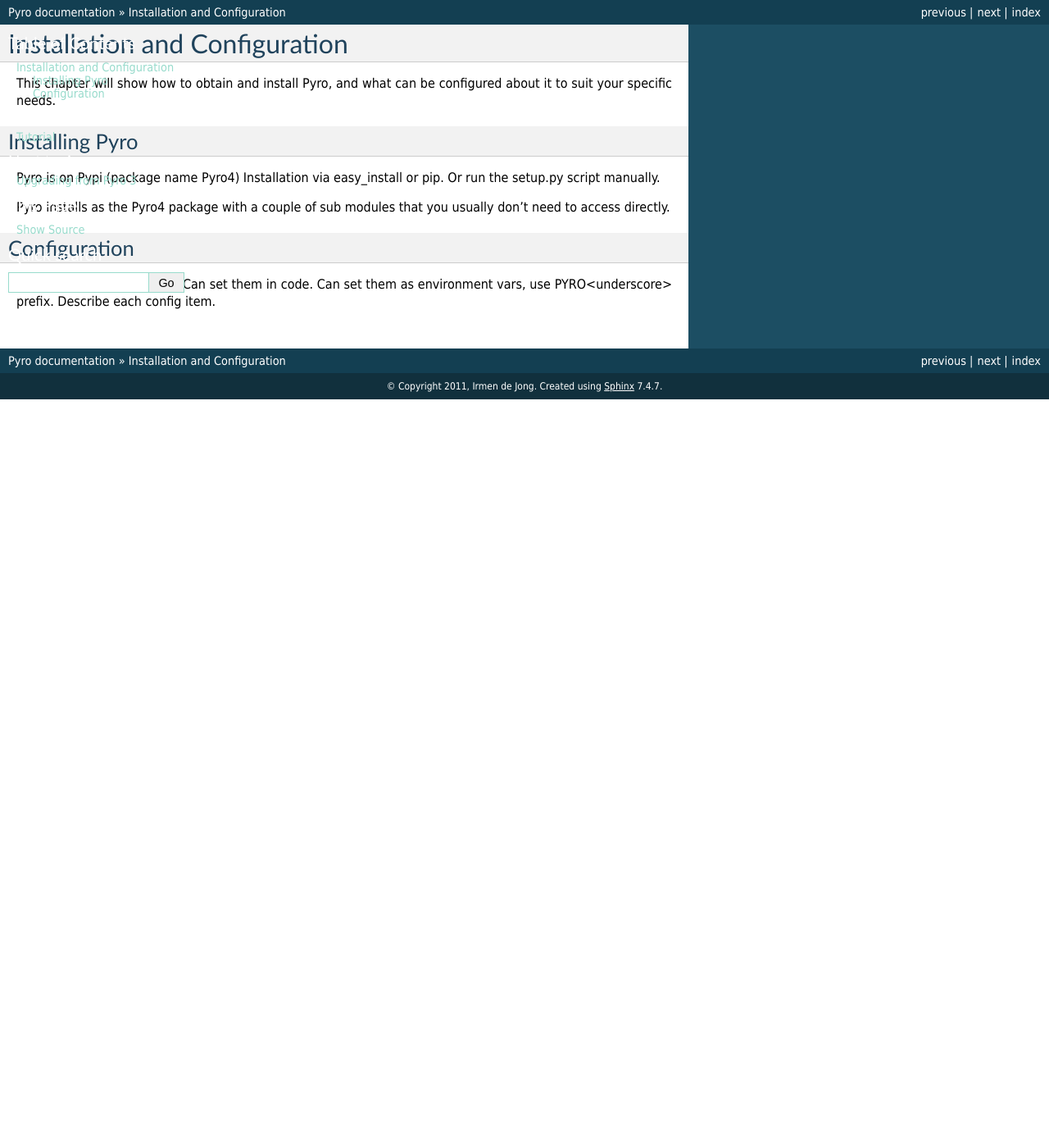
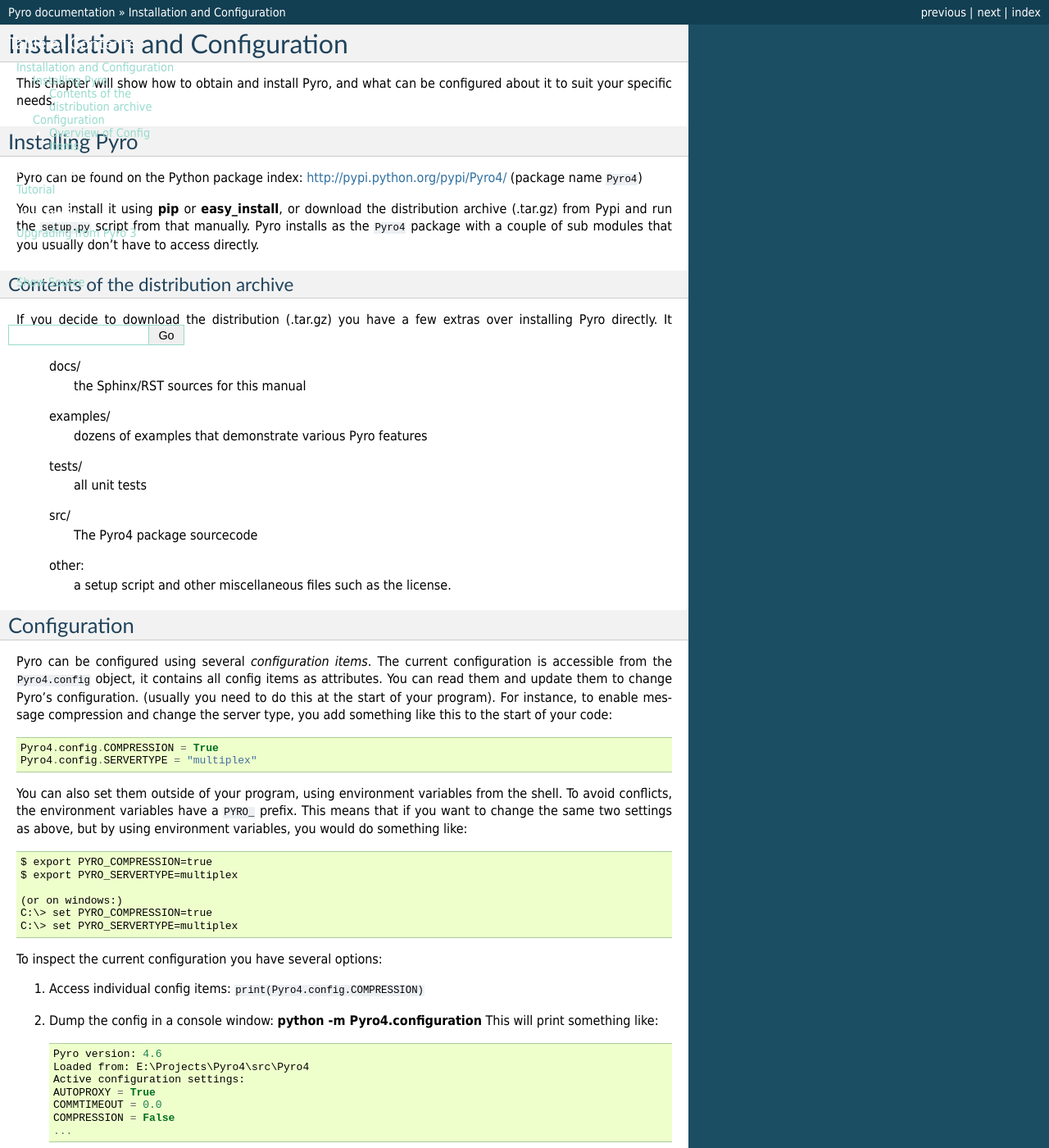
Before and after one commit to irmen/Pyro4, a Sphinx documentation site: the page built from docs/source/config.rst, in a window 1280 px wide and 1400 px high. Shown: the whole window at 82% size. Built offline with Sphinx 7.4.7, drawn with Linux system fonts in a browser that asks for light colours; the version number could not be read and is left out; some of the changed text lies outside the part shown.

Commit message:
Config chapter for manual written.

```diff
--- a/docs/source/alternative.rst
+++ b/docs/source/alternative.rst
@@ -44,3 +44,6 @@
 of Pypy work fine with Pyro. There are a lot of problems on Windows however which I can't explain (most likely
 due to the fact that the windows build of Pypy is quite old and misses a lot of bug fixes). So *don't use
 Pypy on Windows with Pyro*.
+
+There is one problem with running the unit tests on Pypy: one of the tests freezes and Pypy cannot complete
+the test suite. I hope to fix this in the near future (or maybe it's a bug in Pypy?)
--- a/docs/source/config.rst
+++ b/docs/source/config.rst
@@ -1,25 +1,102 @@
 Installation and Configuration
 ******************************
 
-This chapter will show how to obtain and install Pyro, and
-what can be configured about it to suit your specific needs.
+This chapter will show how to obtain and install Pyro, and what can be configured about it to suit your specific needs.
 
 .. _config-install:
 
 Installing Pyro
 ===============
 
-Pyro is on Pypi (package name Pyro4) Installation via easy_install or pip.
-Or run the setup.py script manually.
+Pyro can be found on the Python package index: http://pypi.python.org/pypi/Pyro4/  (package name ``Pyro4``)
 
-Pyro installs as the Pyro4 package with a couple of sub modules that you usually don't need to access directly.
+You can install it using :command:`pip` or :command:`easy_install`, or download the distribution archive (.tar.gz)
+from Pypi and run the ``setup.py`` script from that manually.
+Pyro installs as the ``Pyro4`` package with a couple of sub modules that you usually don't have to access directly.
+
+Contents of the distribution archive
+------------------------------------
+If you decide to download the distribution (.tar.gz) you have a few extras over installing Pyro directly.
+It contains:
+
+  docs/
+    the Sphinx/RST sources for this manual
+  examples/
+    dozens of examples that demonstrate various Pyro features
+  tests/
+    all unit tests
+  src/
+    The Pyro4 package sourcecode
+  other:
+    a setup script and other miscellaneous files such as the license.
+
 
 .. _config-config:
 
 Configuration
 =============
 
-Config items in Pyro.config.
-Can set them in code.
-Can set them as environment vars, use PYRO<underscore> prefix.
-Describe each config item.
+Pyro can be configured using several *configuration items*.
+The current configuration is accessible from the ``Pyro4.config`` object, it contains all config items as attributes.
+You can read them and update them to change Pyro's configuration.
+(usually you need to do this at the start of your program).
+For instance, to enable message compression and change the server type, you add something like this to the start of your code::
+
+  Pyro4.config.COMPRESSION = True
+  Pyro4.config.SERVERTYPE = "multiplex"
+
+You can also set them outside of your program, using environment variables from the shell.
+To avoid conflicts, the environment variables have a ``PYRO_`` prefix. This means that if you want
+to change the same two settings as above, but by using environment variables, you would do something like::
+
+    $ export PYRO_COMPRESSION=true
+    $ export PYRO_SERVERTYPE=multiplex
+
+    (or on windows:)
+    C:\> set PYRO_COMPRESSION=true
+    C:\> set PYRO_SERVERTYPE=multiplex
+
+To inspect the current configuration you have several options:
+
+1. Access individual config items: ``print(Pyro4.config.COMPRESSION)``
+2. Dump the config in a console window: :command:`python -m Pyro4.configuration`
+   This will print something like::
+
+        Pyro version: 4.6
+        Loaded from: E:\Projects\Pyro4\src\Pyro4
+        Active configuration settings:
+        AUTOPROXY = True
+        COMMTIMEOUT = 0.0
+        COMPRESSION = False
+        ...
+
+3. Access the config as a dictionary: ``Pyro4.config.asDict()``
+4. Access the config string dump (used in #2): ``Pyro4.config.dump()``
+
+
+Overview of Config Items
+------------------------
+
+======================= ======= ============== =======
+config item             type    default        meaning
+======================= ======= ============== =======
+AUTOPROXY               bool    True           Enable to make Pyro automatically replace Pyro objects by proxies in the method arguments and return values of remote method calls
+COMMTIMEOUT             float   0.0            network communication timeout in seconds. 0.0=no timeout (infinite wait)
+COMPRESSION             bool    False          Enable to make Pyro compress the data that travels over the network
+DETAILED_TRACEBACK      bool    False          Enable to get detailed exception tracebacks (including the value of local variables per stack frame)
+DOTTEDNAMES             bool    False          Server side only: Enable to support object traversal using dotted names (a.b.c.d)
+HMAC_KEY                bytes   None           Shared secret key to sign all communication messages
+HOST                    str     "localhost"    Hostname where Pyro daemons will bind on
+NS_HOST                 str     *equal to      Hostname where the name server is supposed to be found
+                                HOST*
+NS_PORT                 int     9090           TCP port of the name server
+NS_BCPORT               int     9091           UDP port of the broadcast responder from the name server
+NS_BCHOST               str     None           Hostname where the broadcast responder of the name sever is supposed to be found
+ONEWAY_THREADED         bool    True           Enable to make oneway calls be processed in their own separate thread
+POLLTIMEOUT             float   2.0            For the multiplexing server only: the timeout of the select or poll calls
+SERVERTYPE              str     "thread"       Select the Pyro server type. "thread" = thread pool based, "multiplex" = select/poll based
+THREADING2              bool    False          Use the threading2 module if available instead of Python's standard threading module
+THREADPOOL_MINTHREADS   int     4              For the thread pool server: minimum amount of worker threads to be spawned
+THREADPOOL_MAXTHREADS   int     50             For the thread pool server: maximum amount of worker threads to be spawned
+THREADPOOL_IDLETIMEOUT  float   5.0            For the thread pool server: number of seconds to pass for an idle worker thread to be terminated
+======================= ======= ============== =======
```
